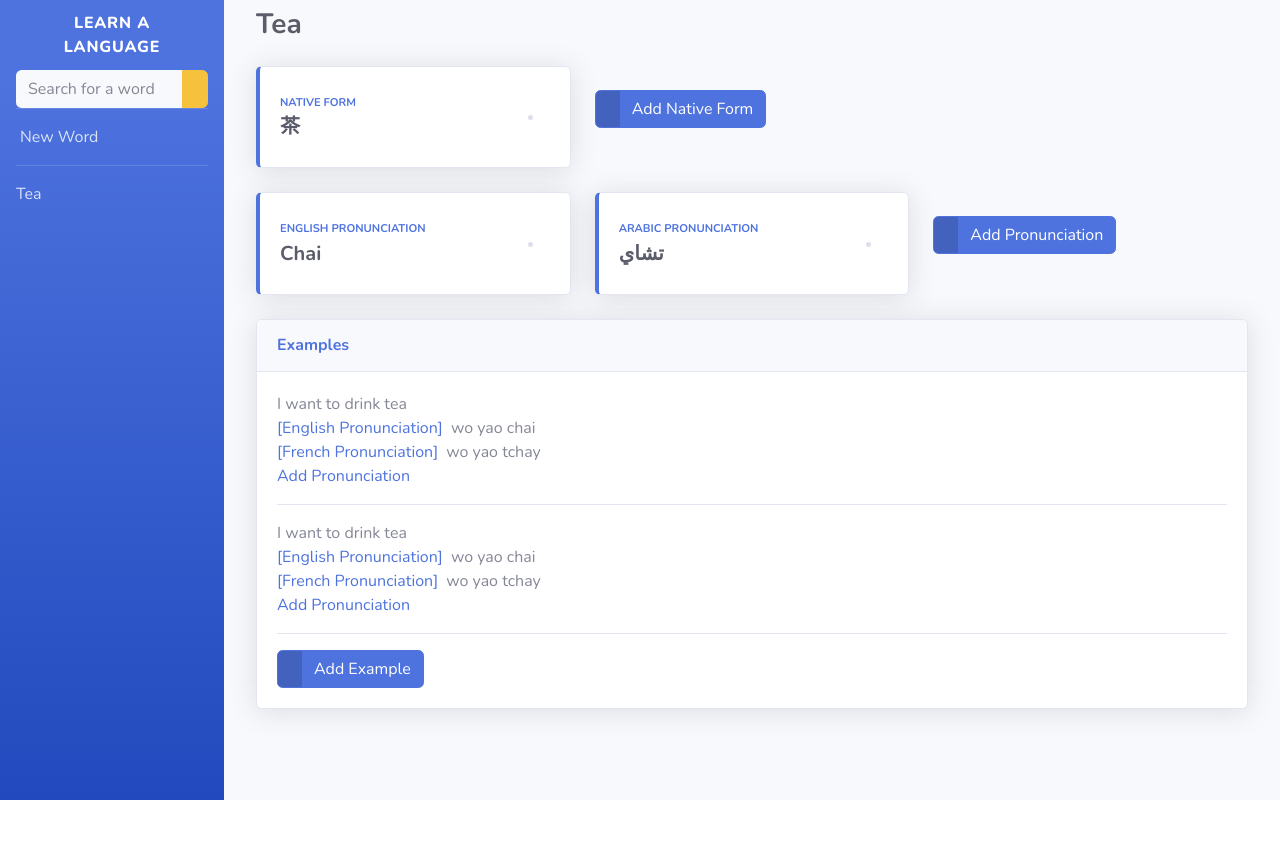
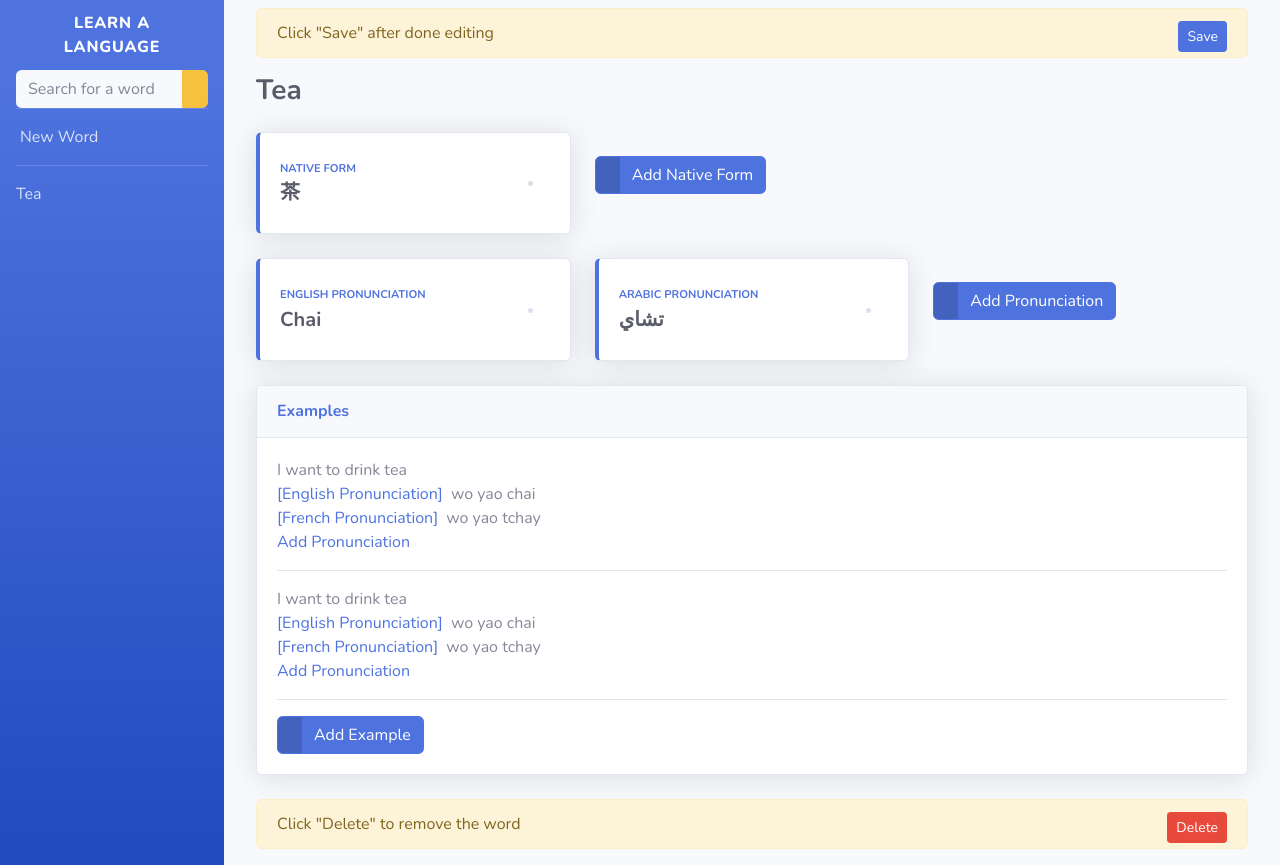
Before and after one commit to amirbawab/Learn-a-Language, a React (Create React App) app in the folder application/: page / in a window 1280 px wide. Before the commit the page ends 800 px from the top, so only its background shows below. Built offline with nearby package versions, Linux system fonts and the light colour scheme; some icons are missing.

Commit message:
Added save/delete buttons

```diff
--- a/application/src/pages/Word.tsx
+++ b/application/src/pages/Word.tsx
@@ -30,10 +30,18 @@ class LLWord extends LLPage {
 
       return (
         <div className="m-2">
+          <div className="alert alert-warning" role="alert">
+            Click "Save" after done editing
+            <button className="btn btn-primary btn-sm float-right ml-2">Save</button>
+          </div>
           <LLWordTitle title={data.get_word()}/>
           <LLNative data={data.get_natives()}/>
           <LLPronunciation data={data.get_pronunciations()}/>
           <LLExample data={data.get_examples()}/>
+          <div className="alert alert-warning" role="alert">
+            Click "Delete" to remove the word
+            <button className="btn btn-danger btn-sm float-right ml-2">Delete</button>
+          </div>
         </div>
       );
     }
```
